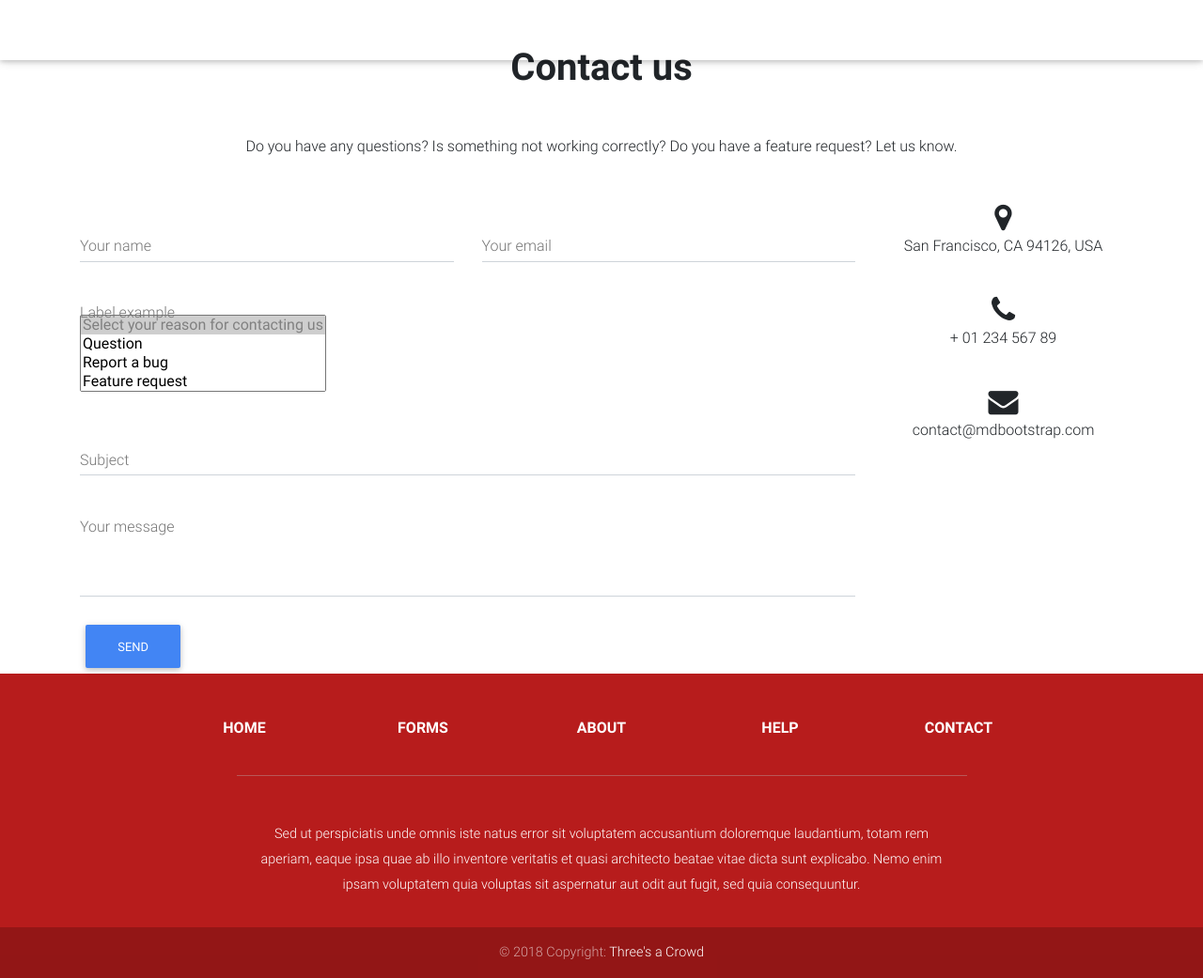
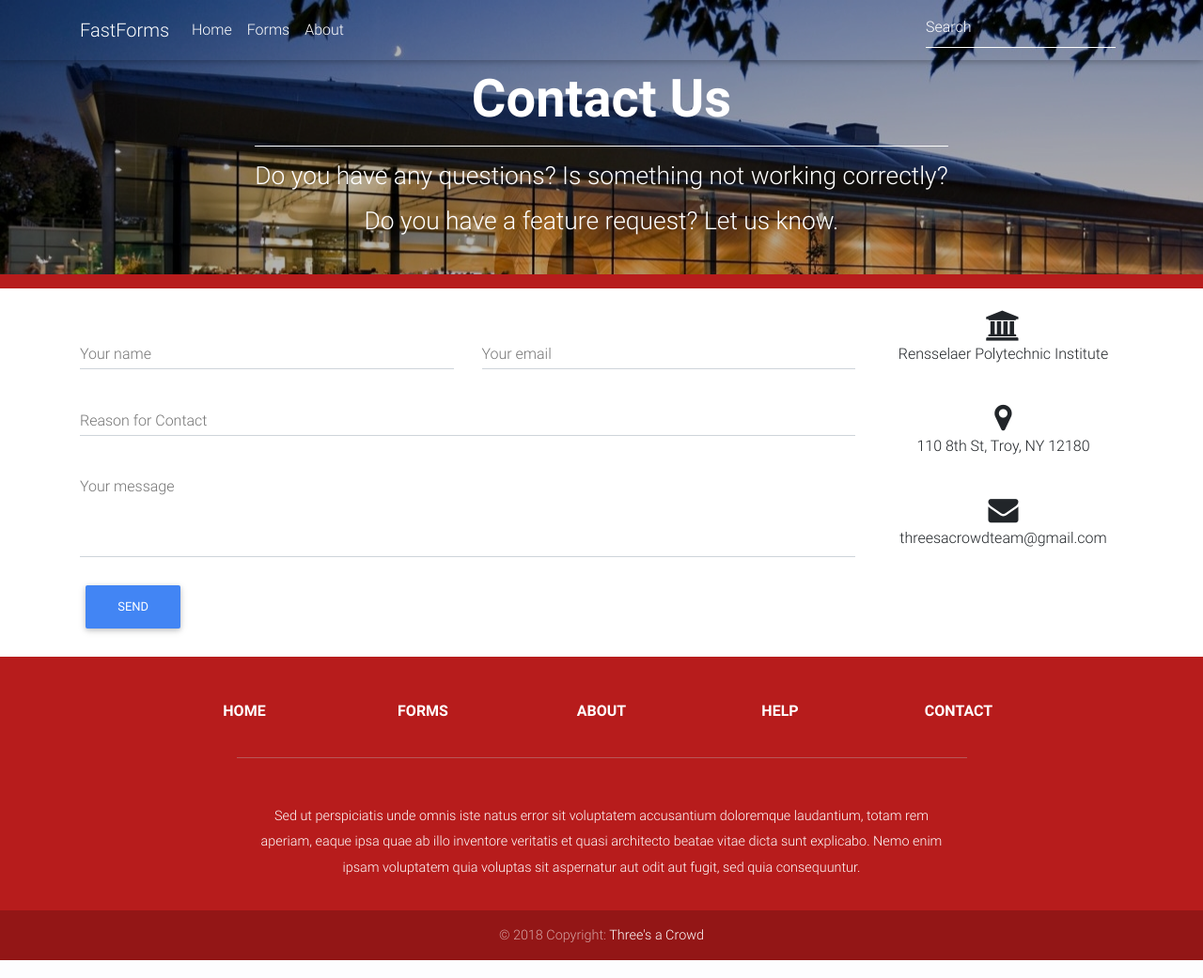
Before and after one commit to ortiza5/Threes-a-Crowd-SD-D-Project, a Flask app: page /contact in a window 1280 px wide. Shown: the whole page at 94% size. Run offline with Flask 2, Linux system fonts and the light colour scheme; parts of the project's set-up code (start-up, migrations or seed data) failed here and were passed over; some libraries are stand-ins or nearby versions.

Commit message:
Removed the reason for contact selection box. It is a pro feature

```diff
--- a/templates/contact.html
+++ b/templates/contact.html
@@ -5,38 +5,25 @@
 {% block body %}
 <header>
   {% include 'includes/_navbar.html'%}
-  <!--Mask-->
-  <div id="intro-about" class="view intros">
-    <div class="mask rgba-black-strong">
-      <div class="container-fluid d-flex align-items-center justify-content-center h-100">
-        <div class="row d-flex justify-content-center text-center">
-          <div class="col-md-10">
-            <!-- Heading -->
-            <h2 class="display-4 font-weight-bold white-text pt-5 mb-2" style="font-size:7vh;">About</h2>
-            <!-- Divider -->
-            <hr class="hr-light">
-            <!-- Description -->
-            <h4 class="white-text my-4" style="font-size:3.3vh;">Learn about the project and the team.</h4>
-          </div>
-        </div>
+  <div class="streak streak-md streak-photo" style="background-image:url({{url_for('static', filename='img/navbar_background.jpg')}})">
+    <div class="flex-center white-text rgba-black-light">
+      <ul class="my-4 list-unstyled">
+        <h2 class="display-4 font-weight-bold white-text pt-5 mb-2" style="font-size:7vh;">Contact Us</h2>
+        <hr class="hr-light">
+        <h4 class="white-text my-3" style="font-size:3.3vh;">Do you have any questions? Is something not working correctly?</h4>
+        <h4 class="white-text my-3" style="font-size:3.3vh;">Do you have a feature request? Let us know.</h4>
+        </ul>
       </div>
     </div>
-  </div>
-  <!--/.Mask-->
+    <div style="background-color: #b71c1c;min-height: 15px;"></div>
 </header>
 <!--Main Navigation-->
 
 <!--Main layout-->
 <main>
-  <div class="container">
+  <div class="container my-4">
     <!--Section: Contact-->
     <section class="section">
-
-      <!--Section heading-->
-      <h2 class="h1-responsive font-weight-bold text-center my-5">Contact us</h2>
-      <!--Section description-->
-      <p class="text-center w-responsive mx-auto mb-5">Do you have any questions? Is something not working correctly? Do you have a feature request? Let us know.</p>
-
       <div class="row">
 
         <!--Grid column-->
@@ -72,26 +59,8 @@
             <div class="row">
               <div class="col-md-12">
                 <div class="md-form mb-0">
-                  <select class="mdb-select md-form colorful-select dropdown-primary" multiple searchable="Search here..">
-                    <option value="" disabled selected>Select your reason for contacting us</option>
-                    <option value="1">Question</option>
-                    <option value="2">Report a bug</option>
-                    <option value="3">Feature request</option>
-                    <option value="4">General feedback</option>
-                    <option value="5">Other</option>
-                  </select>
-                  <label>Label example</label>
-                </div>
-              </div>
-            </div>
-            <!--Grid row-->
-
-            <!--Grid row-->
-            <div class="row">
-              <div class="col-md-12">
-                <div class="md-form mb-0">
                   <input type="text" id="subject" name="subject" class="form-control">
-                  <label for="subject" class="">Subject</label>
+                  <label for="subject" class="">Reason for Contact</label>
                 </div>
               </div>
             </div>
@@ -124,16 +93,16 @@
         <!--Grid column-->
         <div class="col-md-3 text-center">
           <ul class="list-unstyled mb-0">
-            <li><i class="fa fa-map-marker fa-2x"></i>
-              <p>San Francisco, CA 94126, USA</p>
+            <li><i class="fa fa-bank fa-2x"></i>
+              <p>Rensselaer Polytechnic Institute</p>
             </li>
 
-            <li><i class="fa fa-phone mt-4 fa-2x"></i>
-              <p>+ 01 234 567 89</p>
+            <li><i class="fa fa-map-marker mt-4 fa-2x"></i>
+              <p>110 8th St, Troy, NY 12180</p>
             </li>
 
             <li><i class="fa fa-envelope mt-4 fa-2x"></i>
-              <p>contact@mdbootstrap.com</p>
+              <p>threesacrowdteam@gmail.com</p>
             </li>
           </ul>
         </div>
--- a/templates/layout.html
+++ b/templates/layout.html
@@ -30,11 +30,5 @@
   <script type="text/javascript" src="{{ url_for('static',filename='js/bootstrap.min.js') }}"></script>
   <!-- MDB core JavaScript -->
   <script type="text/javascript" src="{{ url_for('static',filename='js/mdb.min.js') }}"></script>
-  <script>
-    $(document).ready(function() {
-      $('.mdb-select').material_select('destroy');
-      $('.mdb-select').material_select();
-    });
-  </script>
 </body>
 </html>
```
